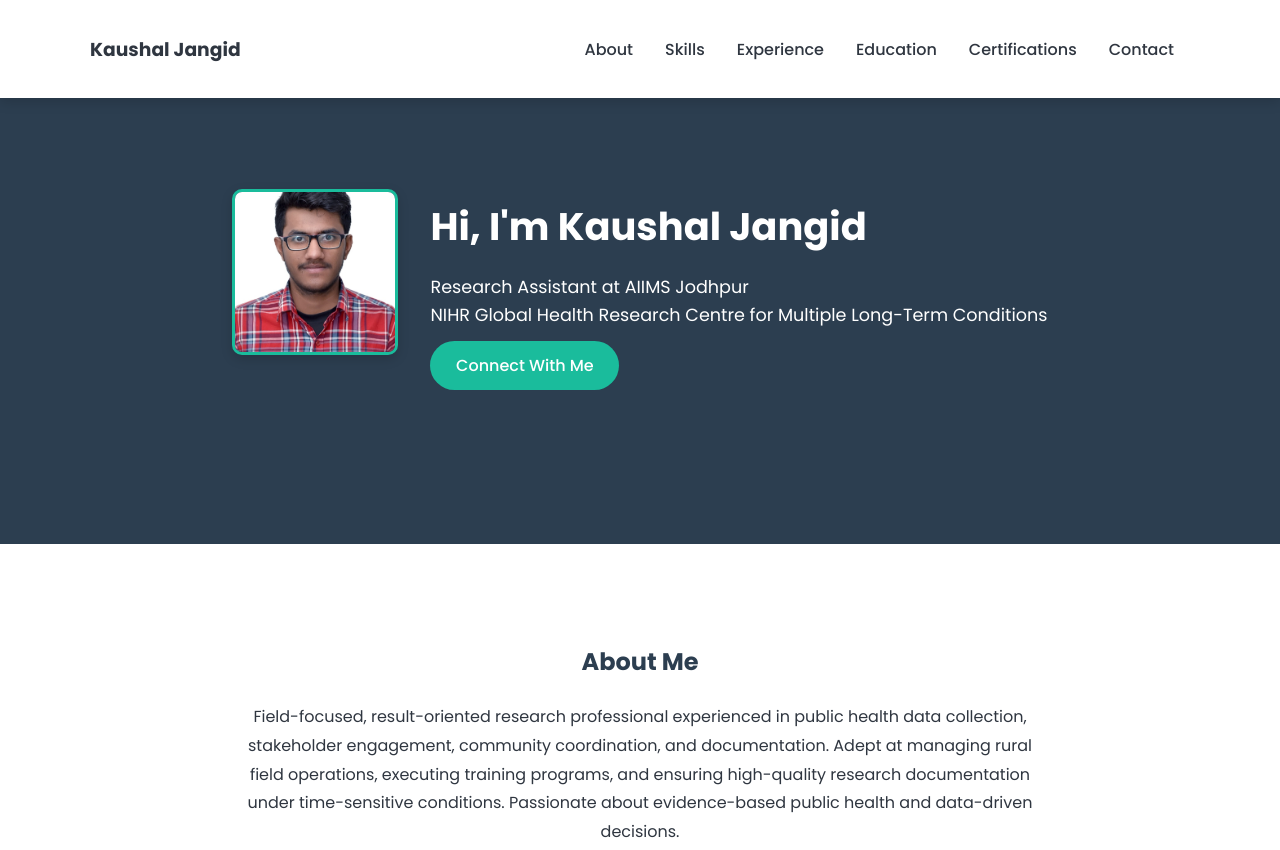
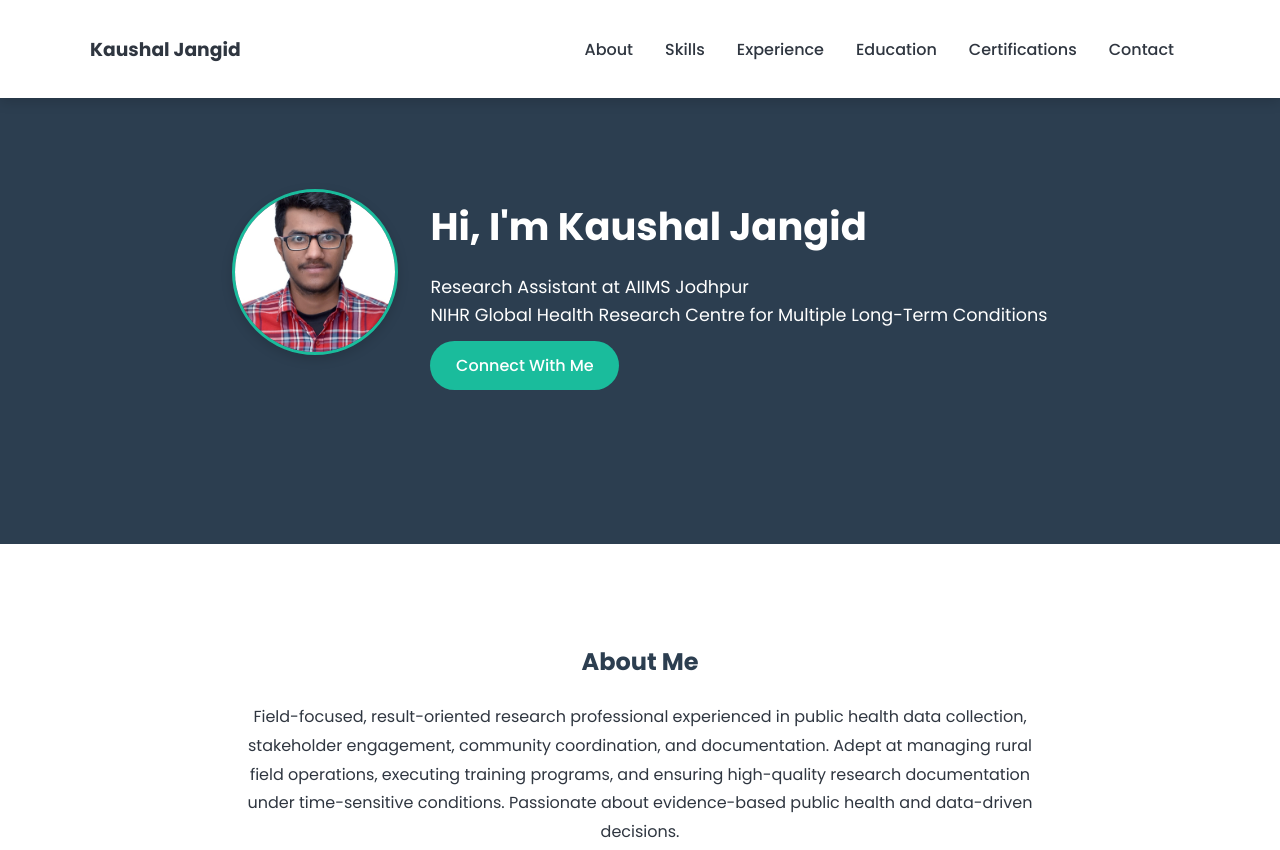
Before and after one commit to jangidkaushal11/portfolio2, a plain HTML site: page index.html in a window 1280 px wide. Shown: the top 850 px of the page. Drawn offline with Linux system fonts and the light colour scheme.

Commit message:
Fix HTML encoding issues and improve formatting

```diff
--- a/index.html
+++ b/index.html
@@ -70,7 +70,7 @@ nav ul li a:hover {
   width: 160px;
   height: 160px;
   object-fit: cover;
-  border-radius: 10px;
+   border-radius: 50%; /* Makes it circular */
   box-shadow: var(--shadow);
   border: 3px solid var(--secondary-color);
 }
```
